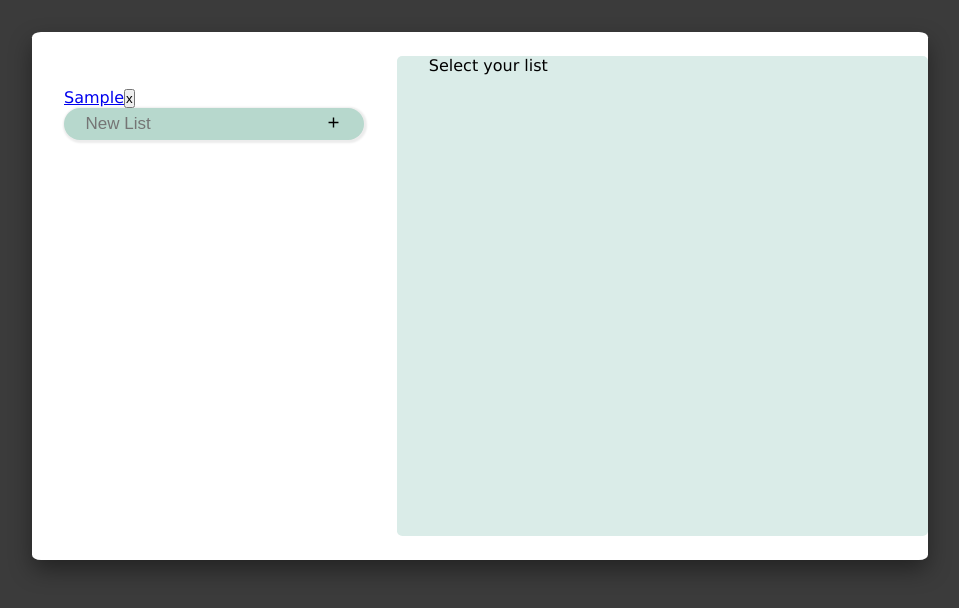
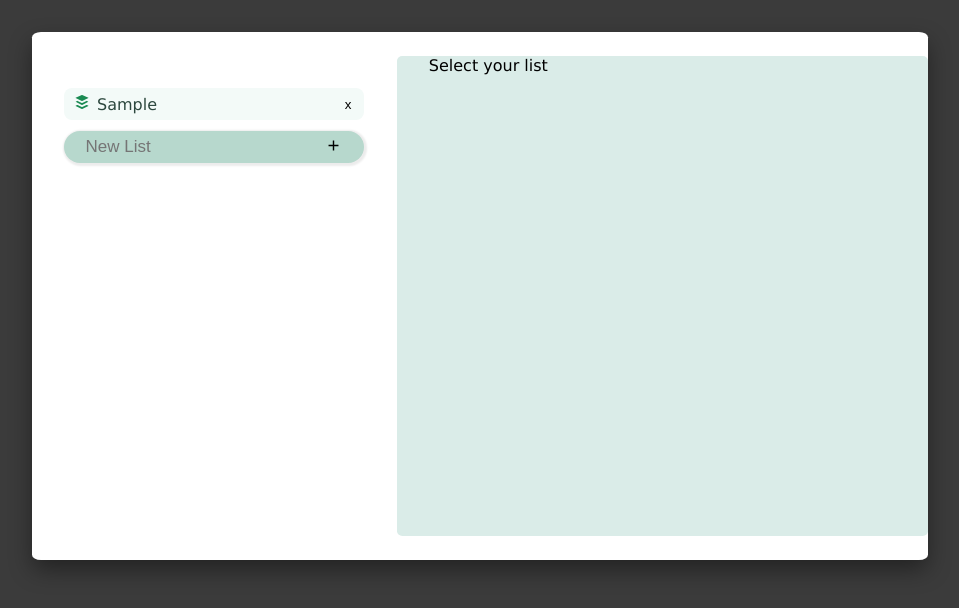
Before and after one commit to leonardoxavier01/to-do-app, a React (Create React App) app: page / in a window 1280 px wide. Both pictures are taken after typing "Sample" into the empty fields and a click on the button 493 px from the left and 104 px from the top of the page. Shown: the top 608 px of the page, without its empty margins (160-1119 px from the left). Built offline with nearby package versions, Linux system fonts and the light colour scheme.

Commit message:
style: create ListName e estilization in Lists

```diff
--- /dev/null
+++ b/src/components/ListName/index.jsx
@@ -0,0 +1,10 @@
+import React from 'react'
+import './styles.css'
+
+const ListName = ({children}) => {
+  return (
+    <div className='list_name'>{children}</div>
+  )
+}
+
+export default ListName
--- /dev/null
+++ b/src/components/ListName/styles.css
@@ -0,0 +1,14 @@
+.list_name{
+    background-color: rgb(243, 250, 248);
+    width: 90%;
+    height: 2rem;
+    border-radius: 0.50rem;
+    margin-bottom: 0.70rem;
+    display: flex;
+    align-items: center;
+    justify-content: space-between;
+}
+
+.list_name:hover{
+    background-color: rgb(183, 216, 205)
+}
--- a/src/components/Lists/Lists.js
+++ b/src/components/Lists/Lists.js
@@ -2,7 +2,11 @@ import React from "react";
 import { v4 as uuid } from "uuid";
 
 import { BiPlus } from "react-icons/bi";
+import { BiAlignLeft } from "react-icons/bi";
 import { Link } from "react-router-dom";
+import ListName from "../ListName";
+
+import { FaBuffer } from "react-icons/fa";
 
 function Lists(props) {
   const newListTitleRef = React.useRef();
@@ -24,14 +28,21 @@ function Lists(props) {
     <ul>
       {props.data.map((list, index) => (
         <li key={index}>
-          <Link to={"/" + list.id}>{list.title}</Link>
-          <button onClick={() => removeListHandler(index)}>x</button>
+          <Link className="name_list" to={"/" + list.id}>
+            <ListName>
+              <div className="margin_left">
+                <FaBuffer color={"#1a8a52"} />
+                <span>{list.title}</span>
+              </div>
+              <button className="button_add margin_rigth" onClick={() => removeListHandler(index)}>x</button>
+            </ListName>
+          </Link>
         </li>
       ))}
       <li>
         <form className="container_form" onSubmit={addListHandler}>
-          <input className="input" type="text" placeholder="New List" ref={newListTitleRef} />
-          <button className="button_add"><BiPlus size={17}/></button>
+          <input className="input" type="text" maxLength="16" placeholder="New List" ref={newListTitleRef} />
+          <button className="button_add"><BiPlus size={17} /></button>
         </form>
       </li>
     </ul>
--- a/src/styles.css
+++ b/src/styles.css
@@ -76,3 +76,26 @@ body {
 ul{
     list-style: none;
 }
+
+.azul{
+    color: royalblue;
+    text-decoration: none;
+}
+
+.margin_rigth{
+    margin-right: 12px;
+}
+
+.margin_left{
+    margin-left: 10px;
+}
+
+.name_list{
+    text-decoration: none;
+}
+
+.name_list span{
+    color: rgb(44, 71, 62);
+    margin-left: 7px;
+    font-size: 1rem;
+}
```
